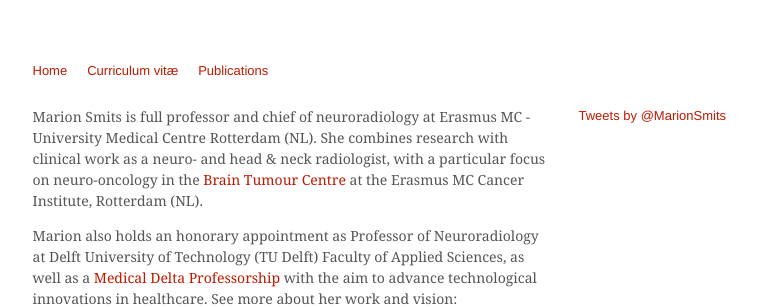
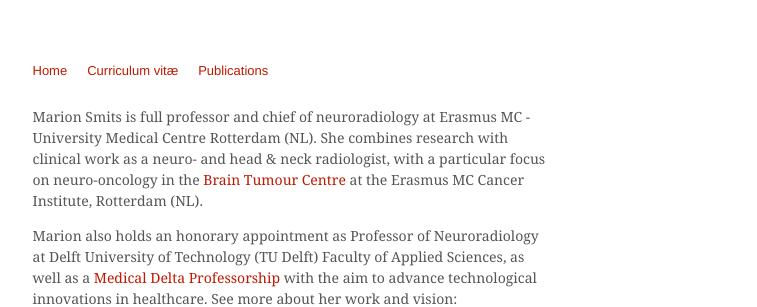
Before and after one commit to marionsmits/marionsmits.github.io, a Jekyll site: the page built from index.md, in a window 1280 px wide. Shown: the part 135-442 px from the top of the page, without its empty margins (120-877 px from the left). Built offline with Jekyll 4.4.1, drawn with Linux system fonts in a browser that asks for light colours; comment, search, counter and statistics services are not loaded.

Commit message:
Prune sidebar

```diff
--- a/_layouts/page.html
+++ b/_layouts/page.html
@@ -27,11 +27,6 @@
 		{% include menu.html %}
 
 		<div id="sidebar">
-			<a class="twitter-timeline not-m" data-link-color="#BF1900" data-dnt=true href="https://twitter.com/MarionSmits" data-widget-id="257247971945611265">Tweets by @MarionSmits</a>
-			<script>!function(d,s,id){var js,fjs=d.getElementsByTagName(s)[0];if(!d.getElementById(id)){js=d.createElement(s);js.id=id;js.src="//platform.twitter.com/widgets.js";fjs.parentNode.insertBefore(js,fjs);}}(document,"script","twitter-wjs");</script>
-
-			{% capture events %}{% include events.md %}{% endcapture %}
-			{{ events | markdownify }}
 		</div>
 
 		<div class="container">
```
